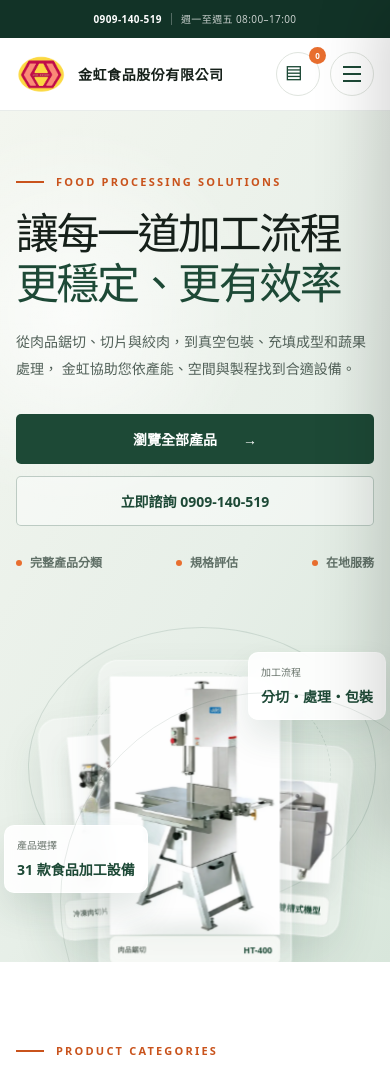
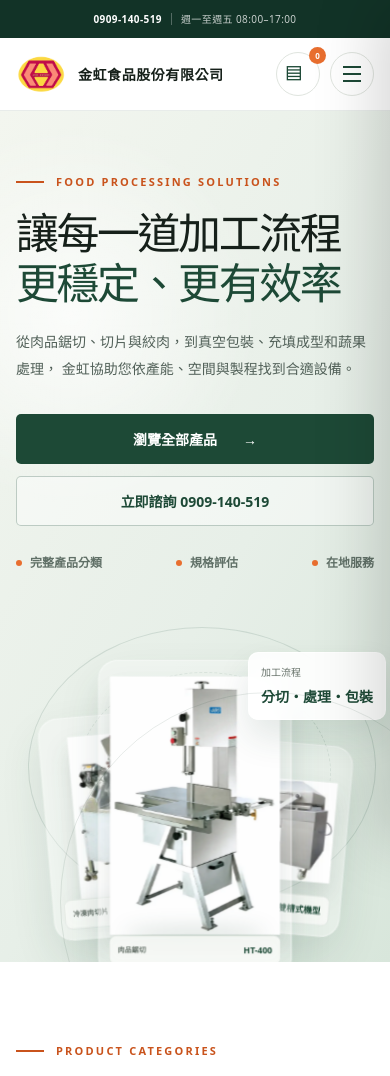
Before and after one commit to LawrenceTWT/jinhong-foods12, a Next.js app: page / in a window 390 px wide. Shown: the top 1076 px of the page. Built offline with nearby package versions, Linux system fonts and the light colour scheme.

Commit message:
Remove product count card and verify project checks

```diff
--- a/app/globals.css
+++ b/app/globals.css
@@ -789,11 +789,6 @@ a {
   right: -4px;
 }
 
-.hero-card-bottom {
-  bottom: 38px;
-  left: 2px;
-}
-
 .product-area {
   padding: 100px 0 110px;
   background: var(--white);
@@ -3415,11 +3410,6 @@ a {
     right: 0;
   }
 
-  .hero-card-bottom {
-    bottom: 24px;
-    left: 0;
-  }
-
   .product-area {
     padding: 72px 0 80px;
   }
--- a/app/page.tsx
+++ b/app/page.tsx
@@ -213,10 +213,6 @@ export default function Home() {
             <div className="hero-card hero-card-top">
               <small>加工流程</small>
               <strong>分切・處理・包裝</strong>
-            </div>
-            <div className="hero-card hero-card-bottom">
-              <small>產品選擇</small>
-              <strong>{products.length} 款食品加工設備</strong>
             </div>
           </div>
         </div>
```
